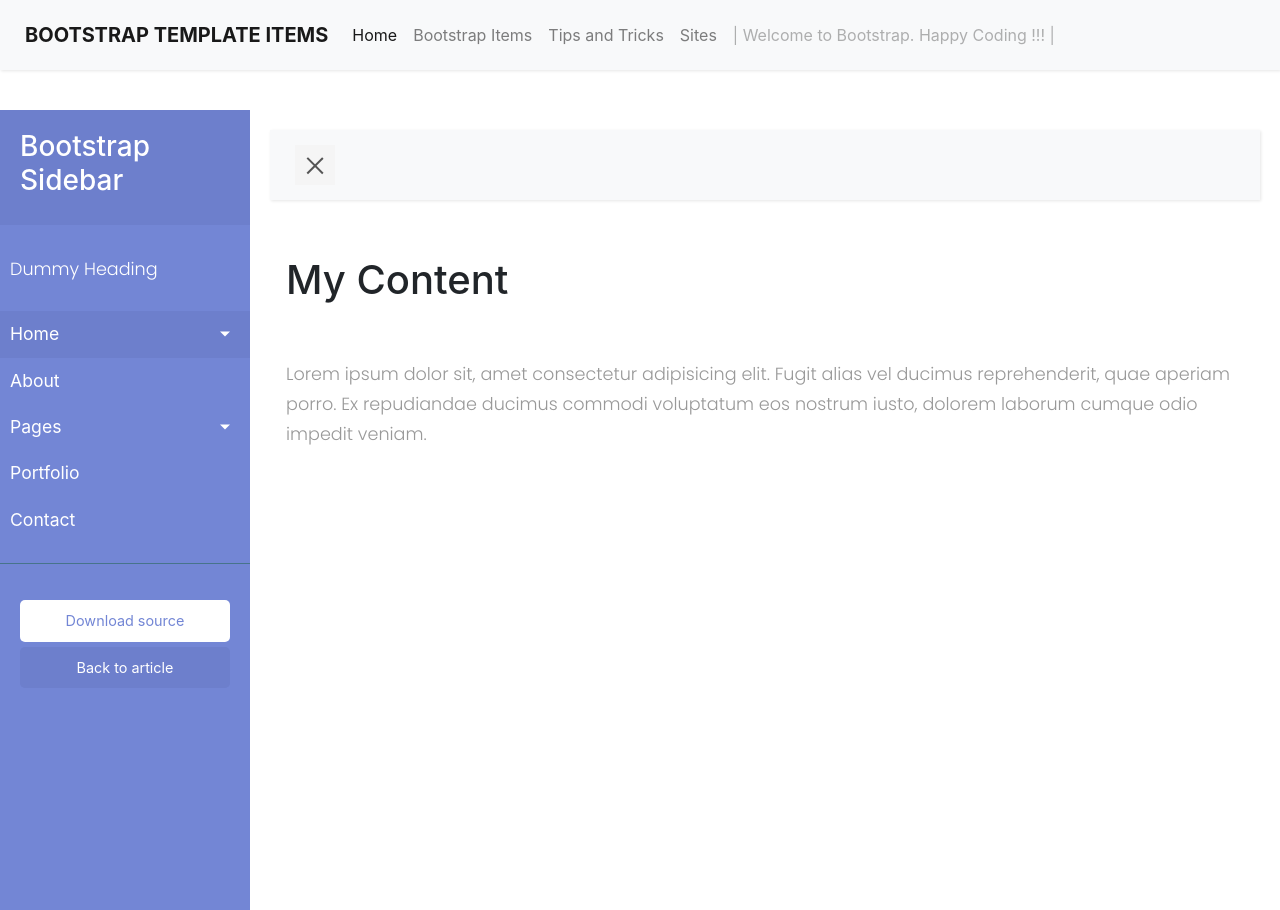
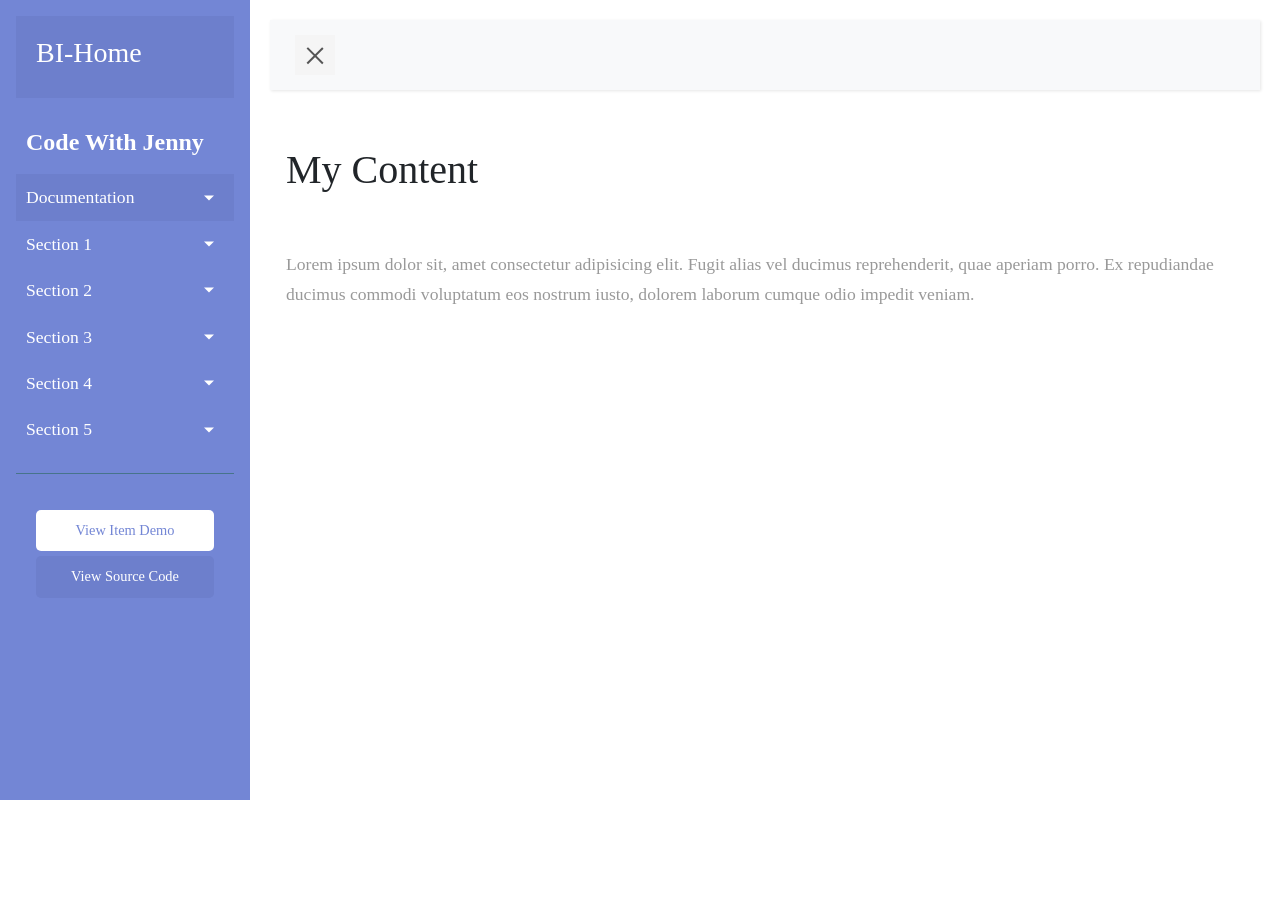
Before and after one commit to JENIPHER123/BOOTSTRAP_ITEMS, a PHP site: page /items.php in a window 1280 px wide. After the commit the page ends 800 px from the top, so only its background shows below. Run offline with PHP 8.4, Linux system fonts and the light colour scheme; some libraries are stand-ins or nearby versions.

Commit message:
items init

```diff
--- a/items.php
+++ b/items.php
@@ -1,11 +1,8 @@
 <?php include_once 'partials/header.php'?>
-<?php include_once 'partials/navbar.php'?>
 <?php include_once 'partials/sidenav.php'?>
 
-
-
   <!-- Page Content Holder -->
-<div id="content">
+<div id="content" >
 
 <!-- NAVIGATION SECTION OF PAGE -->
             <nav class="navbar navbar-expand-lg navbar-light bg-light">
@@ -15,15 +12,13 @@
                         <span></span>
                         <span></span>
                     </button>
-                    <button class="btn btn-dark d-inline-block d-lg-none ml-auto" type="button" data-toggle="collapse" data-target="#navbarSupportedContent" aria-controls="navbarSupportedContent" aria-expanded="false" aria-label="Toggle navigation">
-                        <i class="fas fa-align-justify"></i>
-                    </button>
                 </div>
             </nav>
+
  <!-- END NAVIGATION SECTION OF PAGE -->
             <div class="body-content p-3">
                   <h1 class='pb-5'>My Content</h1>
-                  <p >Lorem ipsum dolor sit, amet consectetur adipisicing elit. Fugit alias vel ducimus reprehenderit, quae aperiam porro. Ex repudiandae ducimus commodi voluptatum eos nostrum iusto, dolorem laborum cumque odio impedit veniam.</p>
+                  <p>Lorem ipsum dolor sit, amet consectetur adipisicing elit. Fugit alias vel ducimus reprehenderit, quae aperiam porro. Ex repudiandae ducimus commodi voluptatum eos nostrum iusto, dolorem laborum cumque odio impedit veniam.</p>
             </div>
 
 
--- /dev/null
+++ b/partials/custom.css
@@ -0,0 +1,6 @@
+/* card effect css */
+
+ .effect:hover{
+    box-shadow: 1px 9px 9px 7px rgb(141, 143, 141) ;
+    cursor: pointer;
+ }
--- a/partials/header.php
+++ b/partials/header.php
@@ -14,6 +14,7 @@
     <link rel="stylesheet" href="https://stackpath.bootstrapcdn.com/bootstrap/4.1.0/css/bootstrap.min.css" integrity="sha384-9gVQ4dYFwwWSjIDZnLEWnxCjeSWFphJiwGPXr1jddIhOegiu1FwO5qRGvFXOdJZ4" crossorigin="anonymous">
     <!-- Our Custom CSS -->
     <link rel="stylesheet" href="partials/sidebar.css">
+    <link rel="stylesheet" href="partials/custom.css">
 
     <!-- Font Awesome JS -->
     <script defer src="https://use.fontawesome.com/releases/v5.0.13/js/solid.js" integrity="sha384-tzzSw1/Vo+0N5UhStP3bvwWPq+uvzCMfrN1fEFe+xBmv1C/AtVX5K0uZtmcHitFZ" crossorigin="anonymous"></script>
--- a/partials/sidebar.css
+++ b/partials/sidebar.css
@@ -6,7 +6,7 @@
 
 
 p {
-    font-family: 'Poppins', sans-serif;
+    font-family: serif;
     font-size: 1.1em;
     font-weight: 300;
     line-height: 1.7em;
--- a/partials/sidenav.php
+++ b/partials/sidenav.php
@@ -1,56 +1,146 @@
 
-    <div class="wrapper">
+    <div class="wrapper" style="font-family:serif;">
         <!-- Sidebar Holder -->
-        <nav id="sidebar">
-            <div class="sidebar-header">
-                <h3>Bootstrap Sidebar</h3>
+        <nav id="sidebar" class='p-3'>
+            <a href="index.php">
+            <div class="sidebar-header fw-bold">
+                <h3>BI-Home</h3>
             </div>
+            </a>
+
 
             <ul class="list-unstyled components">
-                <p>Dummy Heading</p>
+                <p class='fw-bold h4' style="font-family:serif;">Code With Jenny</p>
                 <li class="active">
-                    <a href="#homeSubmenu" data-toggle="collapse" aria-expanded="false" class="dropdown-toggle">Home</a>
+                    <a href="#homeSubmenu" data-toggle="collapse" aria-expanded="false" class="dropdown-toggle">Documentation</a>
                     <ul class="collapse list-unstyled" id="homeSubmenu">
                         <li>
-                            <a href="#">Home 1</a>
+                            <a href="#">Items Page</a>
                         </li>
                         <li>
-                            <a href="#">Home 2</a>
+                            <a href="#">Utilities</a>
+                        </li>
+
+                    </ul>
+                </li>
+                <li class="">
+                    <a href="#homeSubmenu1" data-toggle="collapse" aria-expanded="false" class="dropdown-toggle">Section 1</a>
+                    <ul class="collapse list-unstyled" id="homeSubmenu1">
+                        <li>
+                          <a href="partials/alerts.php">Alerts</a>
                         </li>
                         <li>
-                            <a href="#">Home 3</a>
+                          <a href="partials/sidebar.php">Sidebar</a>
+                        </li>
+                        <li>
+                            <a href="partials/borders.php">Borders</a>
+                        </li>
+                        <li>
+                            <a href="partials/breadcrum.php">BreadCrams</a>
+                        </li>
+                        <li>
+                            <a href="partials/buttons.php">Buttons</a>
                         </li>
                     </ul>
                 </li>
-                <li>
-                    <a href="#">About</a>
-                    <a href="#pageSubmenu" data-toggle="collapse" aria-expanded="false" class="dropdown-toggle">Pages</a>
-                    <ul class="collapse list-unstyled" id="pageSubmenu">
+                <li class="">
+                    <a href="#homeSubmenu2" data-toggle="collapse" aria-expanded="false" class="dropdown-toggle">Section 2</a>
+                    <ul class="collapse list-unstyled" id="homeSubmenu2">
                         <li>
-                            <a href="#">Page 1</a>
+                           <a href="partials/card.php">Cards</a>
                         </li>
                         <li>
-                            <a href="#">Page 2</a>
+                            <a href="partials/carousel.php">Carousel</a>
                         </li>
                         <li>
-                            <a href="#">Page 3</a>
+                            <a href="partials/closebutton.php">Close Button</a>
+                        </li>
+                        <li>
+                            <a href="partials/collapse.php">collapse</a>
+                        </li> <li>
+                            <a href="partials/containers.php">Containers</a>
                         </li>
                     </ul>
                 </li>
-                <li>
-                    <a href="#">Portfolio</a>
+
+                <li class="">
+                    <a href="#homeSubmenu3" data-toggle="collapse" aria-expanded="false" class="dropdown-toggle">Section 3</a>
+                    <ul class="collapse list-unstyled" id="homeSubmenu3">
+                       <li>
+                             <a href="partials/dropdowns.php">Dropdowns</a>
+                        </li>
+                        <li>
+                            <a href="partials/figures.php">Figures</a>
+                        </li>
+                        <li>
+                            <a href="partials/forms.php">Forms</a>
+                        </li>
+                        <li>
+                            <a href="partials/images.php">Images</a>
+                        </li>
+                        <li>
+                            <a href="partials/inputgroups.php">Input Groups</a>
+                        </li>
+                        <li>
+                            <a href="partials/listgroup.php">List Groups</a>
+                        </li>
+                    </ul>
                 </li>
-                <li>
-                    <a href="#">Contact</a>
+
+                <li class="">
+                    <a href="#homeSubmenu4" data-toggle="collapse" aria-expanded="false" class="dropdown-toggle">Section 4</a>
+                    <ul class="collapse list-unstyled" id="homeSubmenu4">
+                            <li>
+                                 <a href="partials/modal.php">Modal</a>
+                            </li>
+                            <li>
+                                <a href="partials/nav.php">Nav</a>
+                            </li>
+                            <li>
+                                <a href="partials/navbar.php">Navbar</a>
+                            </li>
+                            <li>
+                                <a href="partials/pagniation.php">Pagniation</a>
+                            </li>
+                            <li>
+                                <a href="partials/popovers.php">Popovers</a>
+                            </li>
+                            <li>
+                                <a href="partials/position.php">Position</a>
+                            </li>
+                    </ul>
                 </li>
+
+                <li class="">
+                    <a href="#homeSubmenu5" data-toggle="collapse" aria-expanded="false" class="dropdown-toggle">Section 5</a>
+                    <ul class="collapse list-unstyled" id="homeSubmenu5">
+                         <li>
+                             <a href="partials/progress.php">Progress</a>
+                        </li>
+                        <li>
+                            <a href="partials/scrollspy.php">Scrollspy</a>
+                        </li>
+                        <li>
+                            <a href="partials/tables.php">Tables</a>
+                        </li>
+                        <li>
+                            <a href="partials/tooltips.php">Tooltips</a>
+                        </li>
+                        <li>
+                            <a href="partials/video_embeded.php">Video Embedded</a>
+                        </li>
+                    </ul>
+                </li>
+
+
             </ul>
 
             <ul class="list-unstyled CTAs">
                 <li>
-                    <a href="https://bootstrapious.com/tutorial/files/sidebar.zip" class="download">Download source</a>
+                    <a href="" class="download">View Item Demo</a>
                 </li>
                 <li>
-                    <a href="https://bootstrapious.com/p/bootstrap-sidebar" class="article">Back to article</a>
+                    <a href="" class="article">View Source Code</a>
                 </li>
             </ul>
         </nav>
```
Also changed, not shown: index.php (+13 -8 lines), pages/sidebar.php (added).
